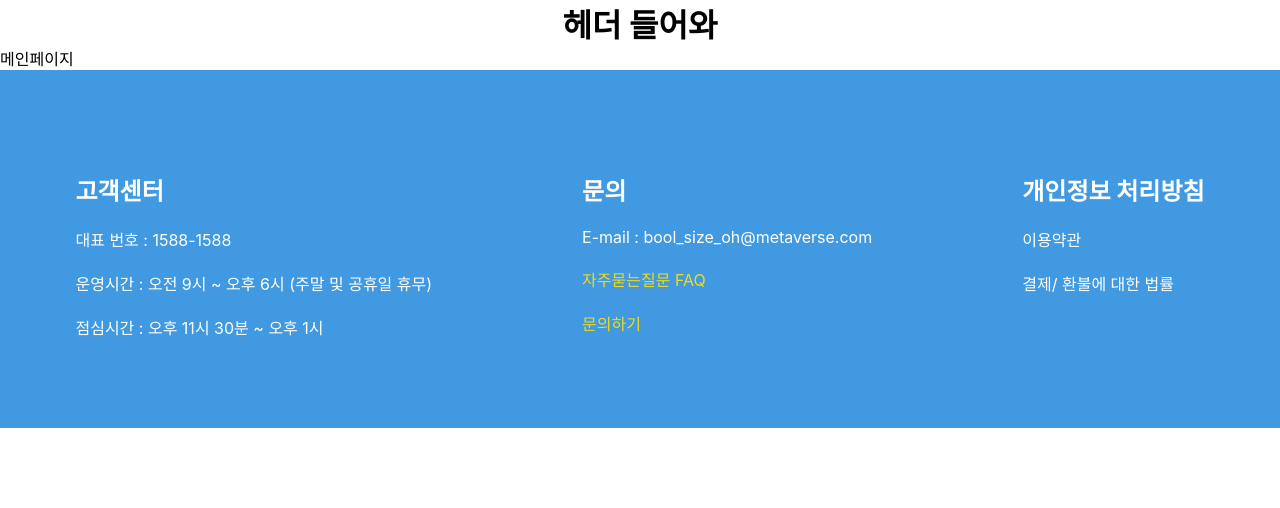
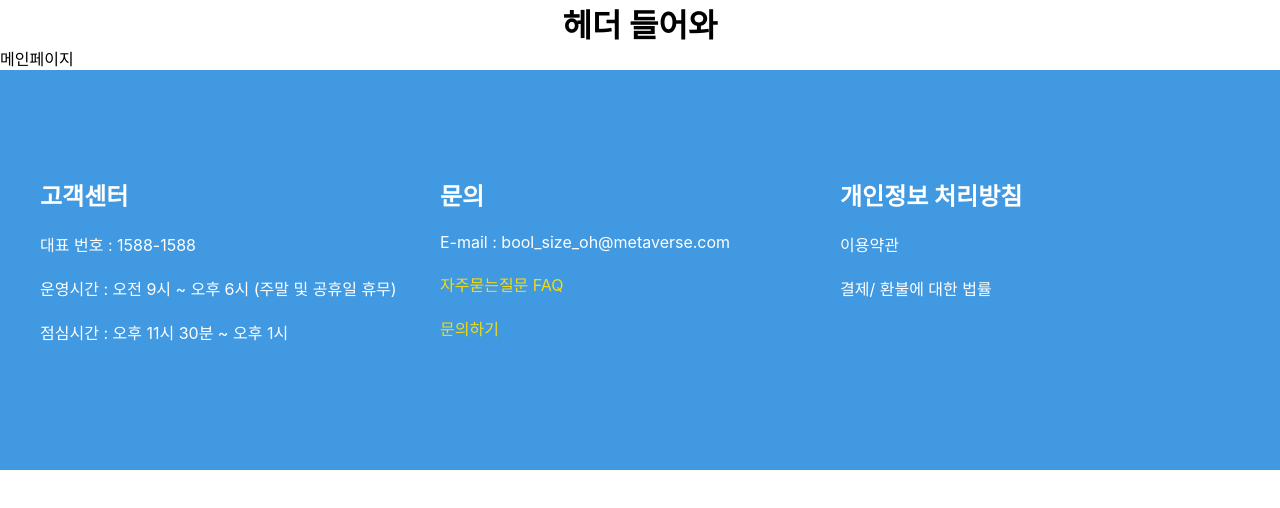
Before and after one commit to mtvsteampheonix/INITCLIENT, a React (Create React App) app: page / in a window 1280 px wide. Shown: the top 508 px of the page. Built offline with nearby package versions, Linux system fonts and the light colour scheme.

Commit message:
Design: "Footer" 컴포넌트 디자인 변경
"Footer" 컴포넌트 디자인 변경

```diff
--- a/src/components/Footer.js
+++ b/src/components/Footer.js
@@ -6,13 +6,10 @@ const StyledFooter = styled.footer`
   display: flex;
   flex-direction: row;
   justify-content: center;
-  align-items: flex-start;
-  padding-top: 8vmax;
-  padding-bottom: 10vmax;
-  gap: 150px;
+  align-items: center;
   background: #4199e1;
-  width: 100%;
-  height: 10vmax;
+  height: 400px;
+  min-width: 1200px;
 `;
 
 const StyledDetails = styled.div`
@@ -23,15 +20,23 @@ const StyledDetails = styled.div`
   font-size: 1em;
   overflow: hidden;
   nowrap: none;
+  width: 400px;
 `;
 
 const StyledA = styled.a`
-  color: #f1db15; ;
+  color: #f1db15;
+`;
+
+const StyledCSDiv = styled.div`
+  display: flex;
+  width: 1200px;
+  justify-content: space-around;
 `;
 
 function Footer() {
   return (
     <StyledFooter>
+      <StyledCSDiv>
         <StyledDetails>
           <h2>고객센터</h2>
           <br />
@@ -61,6 +66,7 @@ function Footer() {
           <br />
         </StyledDetails>
         {/* <p align='center'>Copyrightⓒ2022 team-phoenix All rights reserved.</p> */}
+      </StyledCSDiv>
     </StyledFooter>
   );
 }
```
Lines whose indentation alone changed are shown as unchanged.
